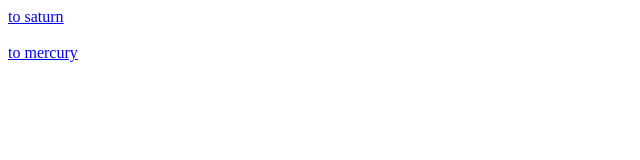
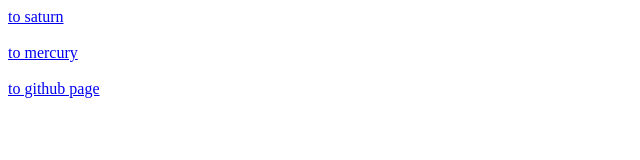
Before and after one commit to neogarden/saturn-mercury, a plain HTML site: page index.html in a window 1280 px wide. Shown: the whole page, without its empty margins (0-640 px from the left). Drawn offline with Linux system fonts and the light colour scheme.

Commit message:
updated index to include link to repo page

```diff
--- a/index.html
+++ b/index.html
@@ -1,3 +1,5 @@
 <a href="saturn.html">to saturn</a>
 <br/><br/>
 <a href="mercury.html">to mercury</a>
+<br/><br/>
+<a href="https://github.com/neogarden/saturn-mercury">to github page</a>
```
